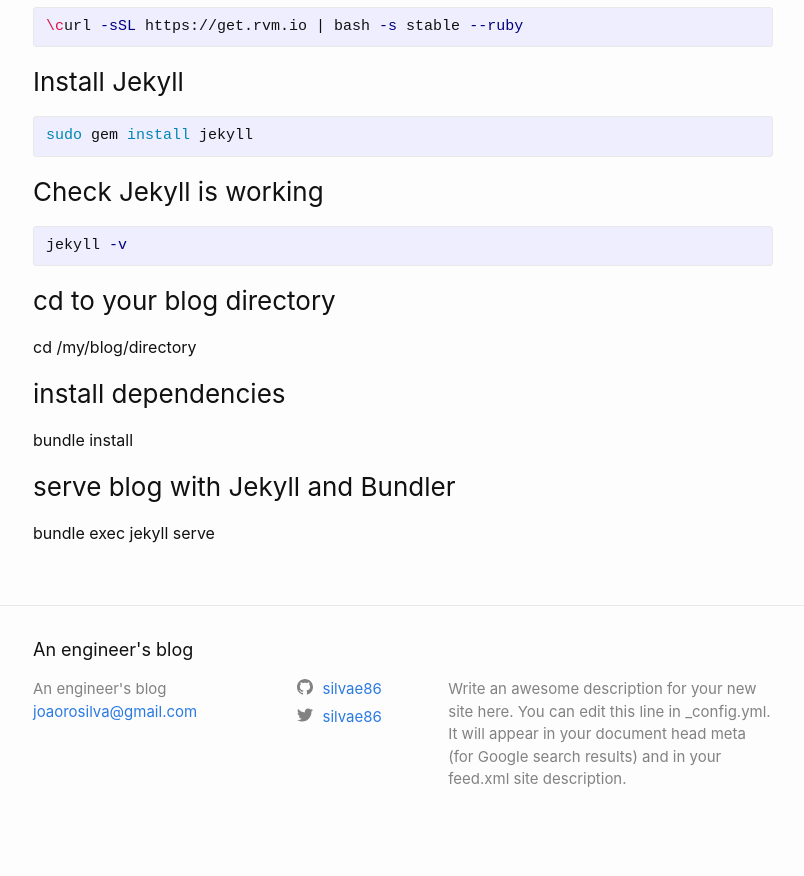
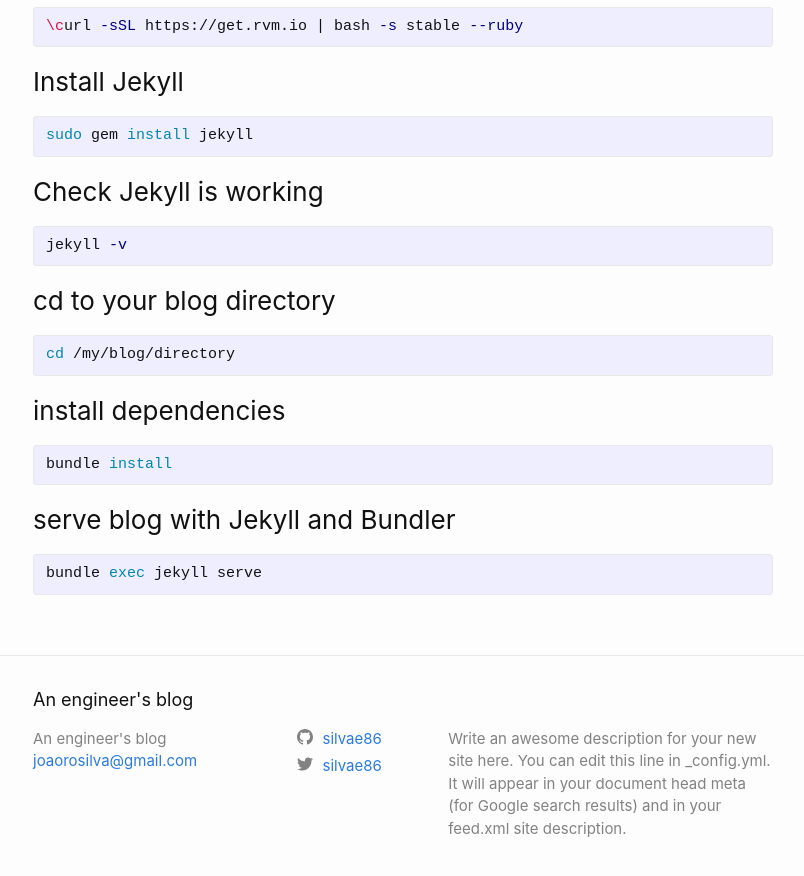
Before and after one commit to silvae86/silvae86.github.io, a Jekyll site: the page built from _posts/2018-07-02-install-jekyll.markdown, in a window 1280 px wide and 900 px high, scrolled down 949 px. Shown: the top 876 px of the window, without its empty margins (237-1041 px from the left). Built offline with Jekyll 4.4.1, drawn with Linux system fonts in a browser that asks for light colours; before the commit the page ends 1800 px from its top, so only the background shows below that.

Commit message:
Forgot highlighting
Forgot highlighting

```diff
--- a/_posts/2018-07-02-install-jekyll.markdown
+++ b/_posts/2018-07-02-install-jekyll.markdown
@@ -58,10 +58,19 @@
 {% endhighlight %}
 
 ### cd to your blog directory
+
+{% highlight shell %}
 cd /my/blog/directory
+{% endhighlight %}
 
 ### install dependencies
+
+{% highlight shell %}
 bundle install
+{% endhighlight %}
 
 ### serve blog with Jekyll and Bundler
+
+{% highlight shell %}
 bundle exec jekyll serve
+{% endhighlight %}
```
